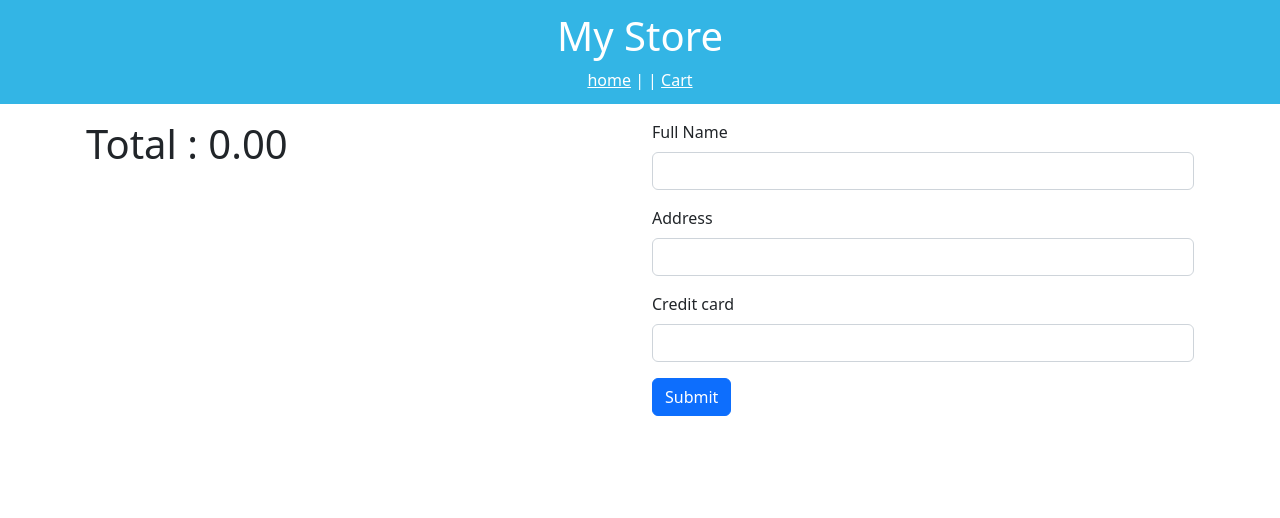
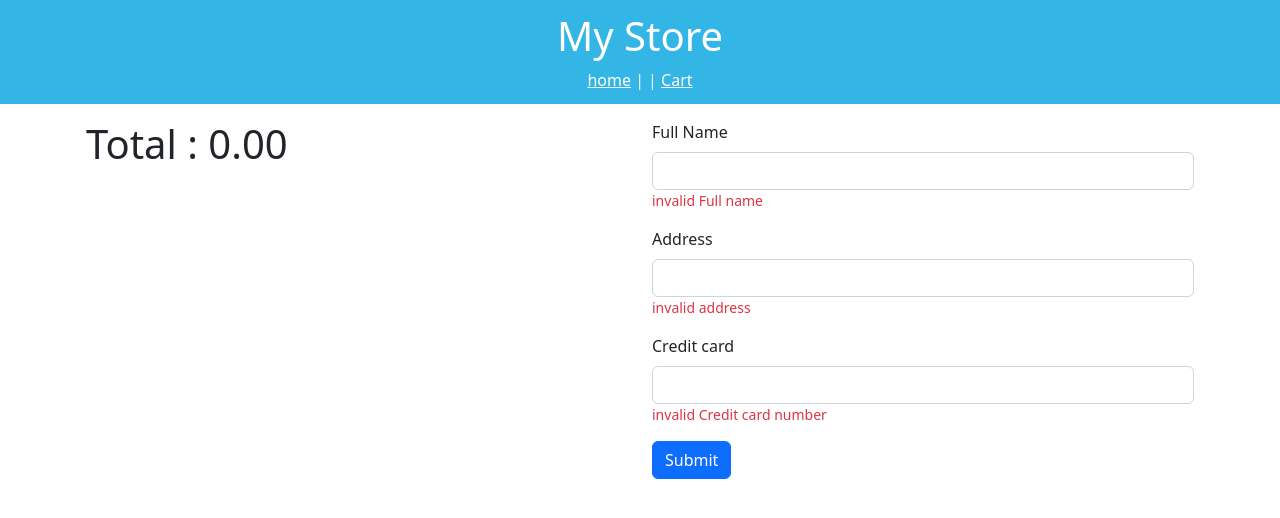
Before and after one commit to ahmed-elsayed-programmer/myStore-Angular, an Angular app: page /cart in a window 1280 px wide. Shown: the top 518 px of the page. Built offline with nearby package versions, Linux system fonts and the light colour scheme.

Commit message:
fix some problem

```diff
--- a/src/app/app-routing.module.ts
+++ b/src/app/app-routing.module.ts
@@ -10,7 +10,8 @@ const routes: Routes = [
   { path: 'cart', component: CartComponent },
   { path: 'product/:productId', component: ProductItemComponent },
   { path: 'cart/submit', component: ConfirmationComponent },
-  { path: '', redirectTo: 'prducts', pathMatch: 'full' },
+  { path: '', redirectTo: 'products', pathMatch: 'full' },
+  { path: '**', redirectTo: 'products' },
 ];
 
 @NgModule({
--- a/src/app/cart/cart.component.html
+++ b/src/app/cart/cart.component.html
@@ -18,22 +18,32 @@
       <h1>Total : {{total.toFixed(2)}}</h1>
     </div>
     <div class="col-6">
-      <form action="">
+      <form class="needs-validation">
 
         <div class="mb-3">
           <label class="form-label">Full Name</label>
-          <input type="text" class="form-control" name="name" [(ngModel)]="name">
+          <input type="text" [formControl]="  nameFormControl" required class="form-control" name="name"
+            [(ngModel)]="name">
+          <div *ngIf="nameFormControl.invalid" class="small text-danger">
+            {{errorMsg('Full name')}}
+          </div>
 
         </div>
         <div class="mb-3">
           <label class="form-label">Address</label>
-          <input type="text" class="form-control" name="address" [(ngModel)]="address">
+          <input type="text" required [formControl]="addressFormControl" class="form-control" name="address"
+            [(ngModel)]="address">
+          <div class="small text-danger" *ngIf="addressFormControl.invalid">
+            {{errorMsg('address')}}
+          </div>
 
         </div>
         <div class="mb-3">
           <label class="form-label">Credit card</label>
-          <input type="text" class="form-control" name="credit" [(ngModel)]="credit">
-
+          <input type="text" [formControl]="creditFormControl" class="form-control" name="credit" [(ngModel)]="credit">
+          <div class="small text-danger" *ngIf="creditFormControl.invalid">
+            {{errorMsg('Credit card number')}}
+          </div>
         </div>
         <button class="btn btn-primary" (click)="submit(name , address , credit)">Submit</button>
       </form>
--- a/src/app/cart/cart.component.ts
+++ b/src/app/cart/cart.component.ts
@@ -1,4 +1,5 @@
 import { Component, OnInit } from '@angular/core';
+import { FormControl, Validators } from '@angular/forms';
 import { Router } from '@angular/router';
 import { CartItem } from '../Module/cart-item';
 import { CartItemsService } from '../service/cart-items.service';
@@ -13,6 +14,19 @@ export class CartComponent implements OnInit {
   name: string = '';
   address: string = '';
   credit: string = '';
+
+  nameFormControl = new FormControl('', [
+    Validators.required,
+    Validators.minLength(3),
+  ]);
+  addressFormControl = new FormControl('', [
+    Validators.required,
+    Validators.minLength(6),
+  ]);
+  creditFormControl = new FormControl('', [
+    Validators.required,
+    Validators.minLength(10),
+  ]);
 
   constructor(public cartService: CartItemsService, private route: Router) {
     this.getTotal();
@@ -36,9 +50,9 @@ export class CartComponent implements OnInit {
   isValid(): boolean {
     return (
       this.total != 0 &&
-      this.name.length > 2 &&
-      this.address.length > 6 &&
-      this.credit.length > 16
+      this.nameFormControl.valid &&
+      this.addressFormControl.valid &&
+      this.creditFormControl.valid
     );
   }
 
@@ -52,4 +66,8 @@ export class CartComponent implements OnInit {
       this.route.navigate(['cart/submit', { name: name, total: this.total }]);
     }
   }
+
+  errorMsg(text: string) {
+    return `invalid ${text}`;
+  }
 }
--- a/src/app/service/cart-items.service.ts
+++ b/src/app/service/cart-items.service.ts
@@ -20,10 +20,14 @@ export class CartItemsService {
   }
 
   addItem(item: CartItem) {
+    alert(item.name + ' added to The cart ');
     this.cart.set(item.id, item);
   }
 
   remove(id: number) {
-    this.cart.delete(id);
+    if (this.cart.has(id)) {
+      alert(this.cart.get(id)?.name + ' removed');
+      this.cart.delete(id);
+    }
   }
 }
```
